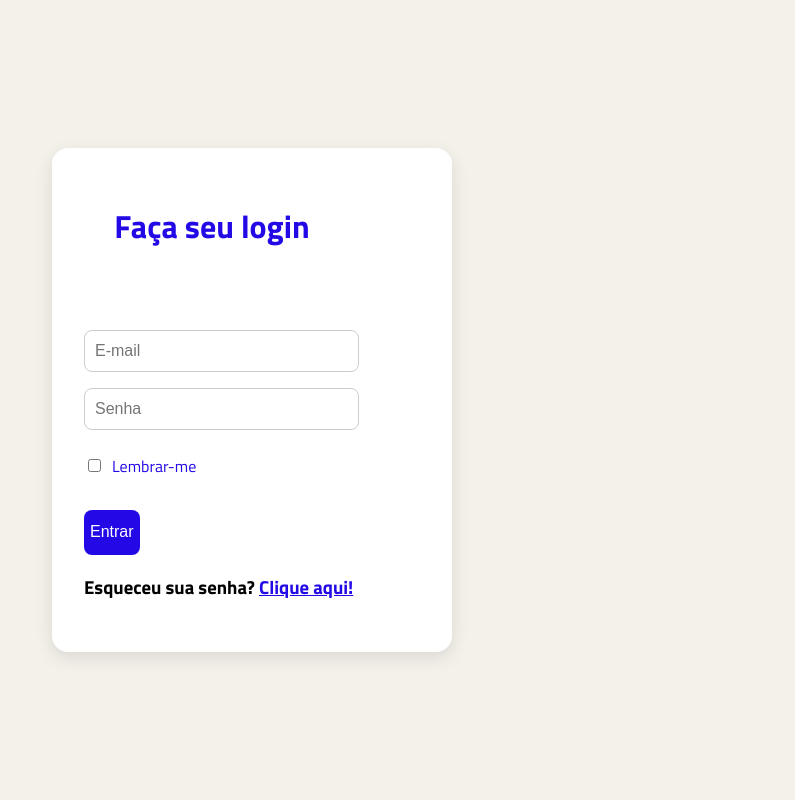
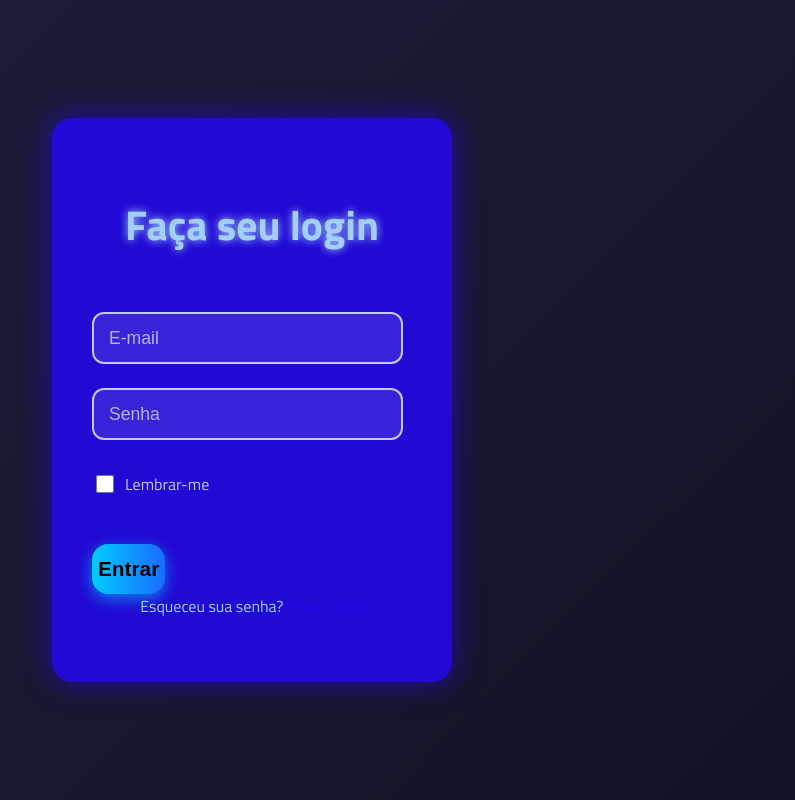
Before and after one commit to WiniCarvalho/pagina_login, a plain HTML site: page index.html in a window 1280 px wide. Shown: the whole page, without its empty margins (388-1183 px from the left). Drawn offline with Linux system fonts and the light colour scheme.

Commit message:
Update styles.css

```diff
--- a/styles.css
+++ b/styles.css
@@ -1,8 +1,8 @@
-@import url('https://fonts.googleapis.com/css2?family=Titillium+Web:ital,wght@0,200;0,300;0,400;0,600;0,700;0,900;1,200;1,300;1,400;1,600;1,700&display=swap');
+@import url('https://fonts.googleapis.com/css2?family=Titillium+Web:ital,wght@0,200;0,300;0,400;0,600;0,700;0,900&display=swap');
 
 body {
-    background-color: #F4F0EA;
-    color: black;
+  background: linear-gradient(135deg, #1e1e3f, #121224);
+  color: #eee;
   margin: 0;
   padding: 0;
   font-family: 'Titillium Web', sans-serif;
@@ -13,63 +13,138 @@ body {
 }
 
 .input-container {
-    background-color: #fff;
-    padding: 2rem;
-    border-radius: 16px;
-    box-shadow: 0 6px 18px rgba(0, 0, 0, 0.1);
+  background-color: rgba(35, 9, 230, 0.9);
+  padding: 3rem 2.5rem;
+  border-radius: 20px;
+  box-shadow: 0 0 30px rgba(35, 9, 230, 0.7);
+  width: 100%;
+  max-width: 400px;
   display: flex;
   flex-direction: column;
-    width: 90%;
-    max-width: 400px;
   box-sizing: border-box;
+  transition: box-shadow 0.3s ease;
 }
 
-h1 {
+.input-container:hover {
+  box-shadow: 0 0 45px rgba(0, 204, 255, 0.9);
+}
+
+h1.titulo {
+  color: #a3cfff;
   text-align: center;
-    color: rgb(35, 9, 230);
-    margin-bottom: 5rem;
-    margin-right: 5rem;
+  font-weight: 700;
+  font-size: 2.6rem;
+  margin-bottom: 3.5rem;
+  text-shadow: 0 0 8px #a3cfff;
 }
 
 input.nome,
 input.senha {
-    border-radius: 8px;
-    height: 40px;
-    padding: 0 10px;
-    margin-bottom: 1rem;
-    border: 1px solid #ccc;
-    font-size: 1rem;
-    transition: border-color 0.3s;
+  border-radius: 12px;
+  height: 48px;
+  padding: 0 15px;
+  margin-bottom: 1.5rem;
+  border: 2px solid #c1c9ff;
+  font-size: 1.1rem;
+  background: rgba(255, 255, 255, 0.1);
+  color: #eee;
+  transition: border-color 0.3s ease, background-color 0.3s ease;
+}
+
+input.nome::placeholder,
+input.senha::placeholder {
+  color: #b0b6db;
+  font-weight: 400;
 }
 
 input.nome:focus,
 input.senha:focus {
-    border-color: rgb(35, 9, 230);
+  border-color: #00ccff;
+  background-color: rgba(255, 255, 255, 0.15);
   outline: none;
+  box-shadow: 0 0 8px #00ccff;
 }
 
 .enviar {
-    height: 45px;
-    background-color: rgb(35, 9, 230);
-    color: rgb(255, 255, 255);
-    border-radius: 8px;
+  height: 50px;
+  background: linear-gradient(90deg, #00ccff, #1a6cff);
+  color: #000;
+  border-radius: 16px;
   border: none;
-    font-size: 1rem;
+  font-size: 1.3rem;
+  font-weight: 700;
   cursor: pointer;
-    transition: background-color 0.3s ease, transform 0.2s ease;
-    margin-top: 0.5rem;
+  transition: background 0.3s ease, transform 0.2s ease, box-shadow 0.3s ease;
+  margin-top: 1rem;
+  box-shadow: 0 5px 15px rgba(0, 204, 255, 0.6);
 }
 
 .enviar:hover {
-    background-color: rgb(25, 5, 180);
-    transform: scale(1.02);
+  background: linear-gradient(90deg, #1a6cff, #00ccff);
+  transform: scale(1.05);
+  box-shadow: 0 8px 20px rgba(0, 204, 255, 0.9);
 }
 
 .lembrar-label {
-    color: rgb(35, 9, 230);
+  color: #c1c9ff;
   font-size: 1rem;
-    margin: 0.5rem 0 1.5rem 0;
+  margin: 0.5rem 0 2rem 0;
   display: flex;
   align-items: center;
   gap: 0.5rem;
+  user-select: none;
 }
+
+.lembrar-checkbox {
+  width: 18px;
+  height: 18px;
+  cursor: pointer;
+  accent-color: #00ccff;
+  transition: box-shadow 0.3s ease;
+}
+
+.lembrar-checkbox:focus {
+  outline: none;
+  box-shadow: 0 0 8px #00ccff;
+}
+
+h3 {
+  color: #a3cfff;
+  font-weight: 400;
+  text-align: center;
+  font-size: 1rem;
+  margin-top: 0;
+}
+
+h3 a {
+  color: #00ccff;
+  text-decoration: none;
+  transition: color 0.3s ease;
+}
+
+h3 a:hover {
+  color: #1a6cff;
+  text-decoration: underline;
+}
+
+@media (max-width: 480px) {
+  .input-container {
+    padding: 2rem 1.5rem;
+  }
+
+  h1.titulo {
+    font-size: 2rem;
+    margin-bottom: 2rem;
+  }
+
+  input.nome,
+  input.senha {
+    height: 44px;
+    font-size: 1rem;
+  }
+
+  .enviar {
+    font-size: 1.1rem;
+    height: 44px;
+  }
+}
```
Lines whose indentation alone changed are shown as unchanged.
